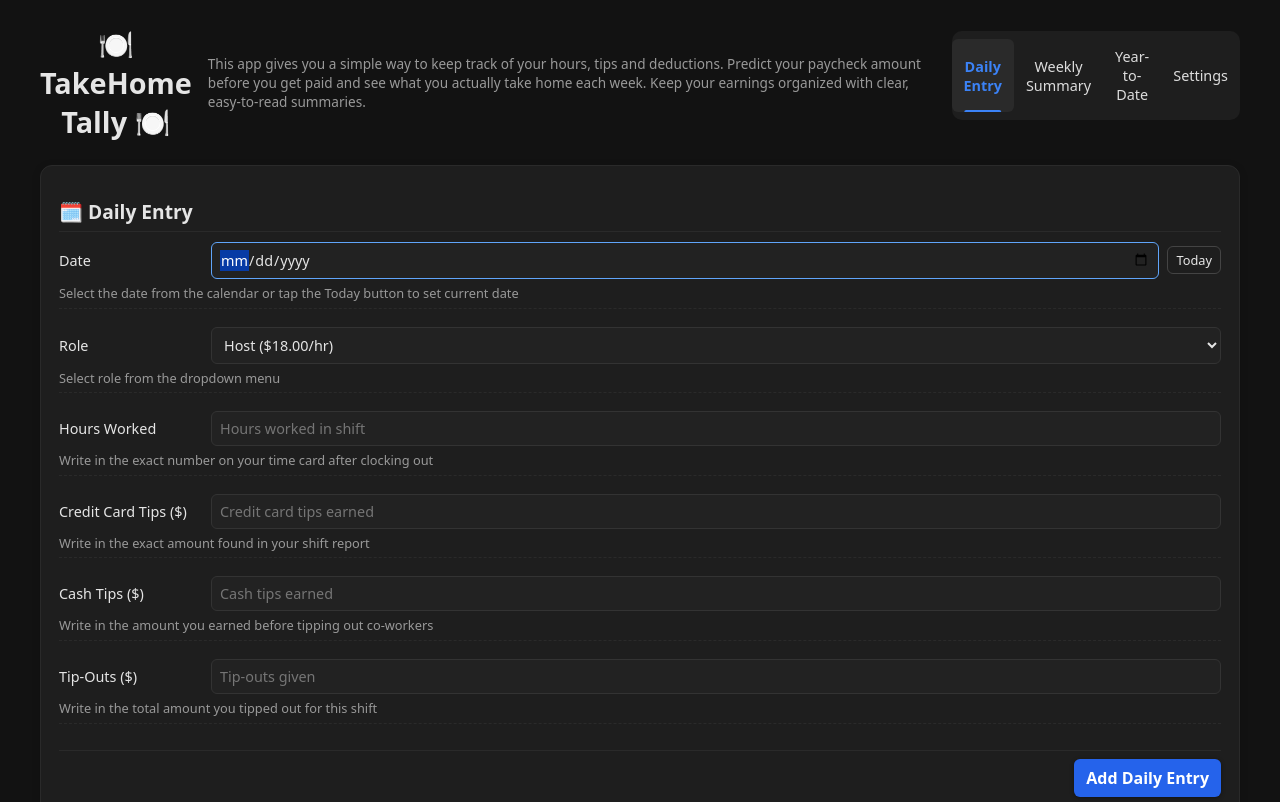
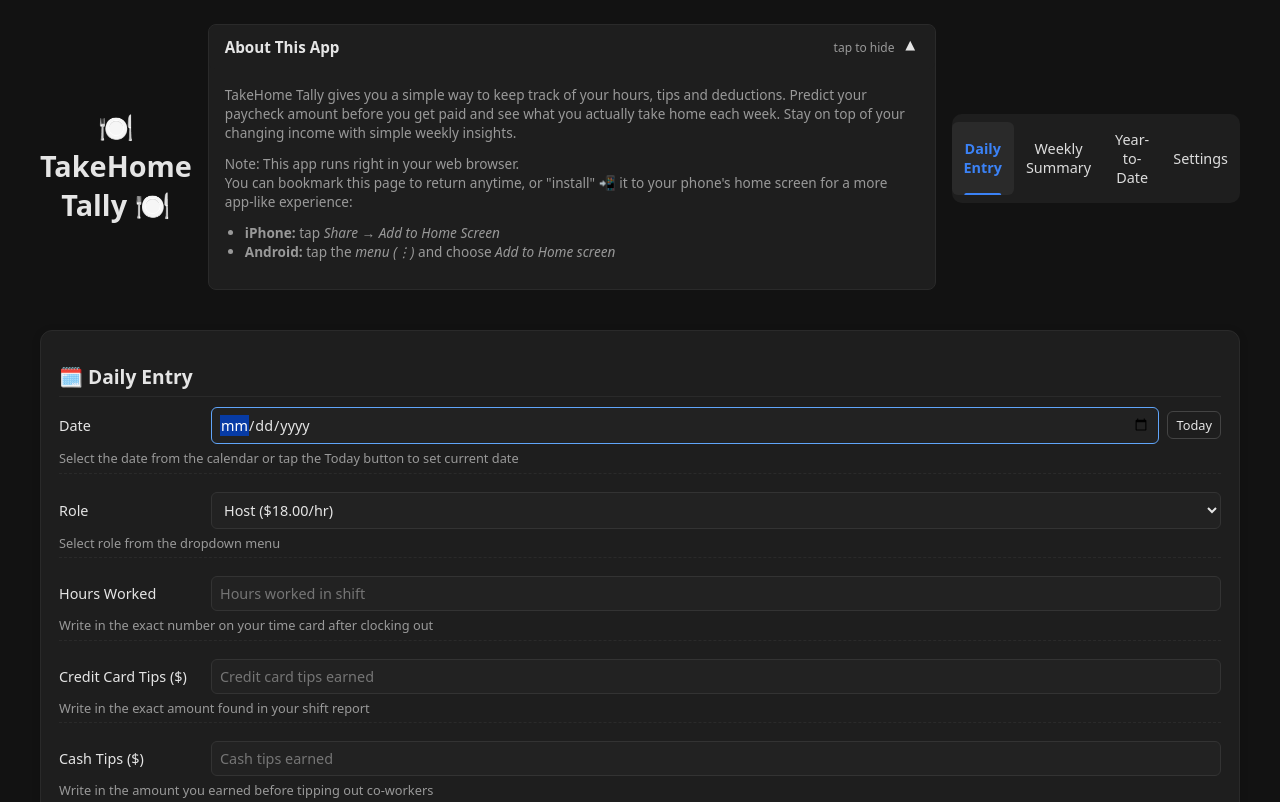
Before and after one commit to marjo-dev/take-home-tally, a plain HTML site: page index.html in a window 1280 px wide. Shown: the top 802 px of the page. Drawn offline with Linux system fonts and the light colour scheme.

Commit message:
Add expandable app description and update cache version
- Add expandable/collapsible app description section with toggle button
- Default state is expanded, users can hide/show description
- Arrow behavior matches weekly summary cards (rotates on toggle)
- Add 'tap to hide/expand' hint text for better UX
- Update service worker cache version to v2.1

```diff
--- a/index.html
+++ b/index.html
@@ -16,8 +16,24 @@
     <div class="wrap">
       <header class="app-header">
         <h1>🍽️ TakeHome Tally 🍽️</h1>
-        <p class="muted">This app gives you a simple way to keep track of your hours, tips and deductions. Predict your paycheck amount before you get paid and see what you actually take home each week. Keep your earnings organized with clear, easy-to-read summaries.
-        </p>
+        <div class="app-description">
+          <button type="button" class="app-description-toggle expanded" aria-expanded="true" aria-controls="app-description-content">
+            <span class="toggle-label">About This App</span>
+            <span class="toggle-hint muted">tap to hide</span>
+          </button>
+          <div id="app-description-content" class="app-description-content expanded">
+            <p class="muted">TakeHome Tally gives you a simple way to keep track of your hours, tips and deductions. Predict your paycheck amount before you get paid and see what you actually take home each week. Stay on top of your changing income with simple weekly insights.
+            </p>
+            <p class="muted">
+              Note: This app runs right in your web browser.<br>
+              You can bookmark this page to return anytime, or "install" 📲 it to your phone's home screen for a more app-like experience:
+            </p>
+            <ul class="muted">
+              <li><strong>iPhone:</strong> tap <em>Share → Add to Home Screen</em></li>
+              <li><strong>Android:</strong> tap the <em>menu (⋮)</em> and choose <em>Add to Home screen</em></li>
+            </ul>
+          </div>
+        </div>
         <!-- NAVIGATION BAR FOR MOBILE-FIRST LAYOUT -->
         <nav class="top-nav" aria-label="Primary pages">
           <button data-page="entry" aria-controls="page-entry">Daily Entry</button>
@@ -432,5 +448,32 @@
       const initialPage = document.querySelector(".page.active")?.id.replace("page-", "") || "entry";
       activatePage(initialPage);
     </script>
+    <!--APP DESCRIPTION TOGGLE SCRIPT-->
+    <script>
+      document.addEventListener("DOMContentLoaded", () => {
+        const toggleButton = document.querySelector(".app-description-toggle");
+        const content = document.getElementById("app-description-content");
+
+        if (toggleButton && content) {
+          toggleButton.addEventListener("click", () => {
+            const isExpanded = content.classList.contains("expanded");
+
+            if (isExpanded) {
+              content.classList.remove("expanded");
+              toggleButton.classList.remove("expanded");
+              toggleButton.setAttribute("aria-expanded", "false");
+              const hint = toggleButton.querySelector(".toggle-hint");
+              if (hint) hint.textContent = "tap to expand";
+            } else {
+              content.classList.add("expanded");
+              toggleButton.classList.add("expanded");
+              toggleButton.setAttribute("aria-expanded", "true");
+              const hint = toggleButton.querySelector(".toggle-hint");
+              if (hint) hint.textContent = "tap to hide";
+            }
+          });
+        }
+      });
+    </script>
   </body>
 </html>
--- a/service-worker.js
+++ b/service-worker.js
@@ -1,6 +1,6 @@
 // Restaurant Income Tracker Service Worker
 // Update CACHE_VERSION when you deploy new features to force cache refresh
-const CACHE_VERSION = 'v4';
+const CACHE_VERSION = 'v2.1';
 const CACHE_NAME = `income-tracker-${CACHE_VERSION}`;
 const ASSETS = [
   './',
--- a/style.css
+++ b/style.css
@@ -153,6 +153,90 @@ h2 {
 
 .app-header h1 {
   margin: 0;
+}
+
+/* App Description Expandable */
+.app-description {
+  margin-bottom: 16px;
+  border: 1px solid var(--card-border);
+  border-radius: 8px;
+  background: var(--card-bg);
+  overflow: hidden;
+}
+
+.app-description-toggle {
+  width: 100%;
+  display: flex;
+  justify-content: space-between;
+  align-items: center;
+  padding: 12px 16px;
+  background: var(--card-bg);
+  border: none;
+  color: var(--text);
+  font-size: 0.95rem;
+  font-weight: 600;
+  cursor: pointer;
+  transition: background 0.2s ease;
+  text-align: left;
+  position: relative;
+}
+
+.app-description-toggle:hover {
+  background: var(--ghost-hover);
+}
+
+.app-description-toggle .toggle-label {
+  flex: 1;
+}
+
+.app-description-toggle .toggle-hint {
+  font-size: 0.75rem;
+  font-weight: 400;
+  margin-right: 24px;
+}
+
+.app-description-toggle::after {
+  content: "▼";
+  font-size: 1.1em;
+  transition: transform 0.25s ease;
+  color: var(--text);
+  font-weight: 900;
+  opacity: 1;
+  display: inline-block;
+  position: absolute;
+  right: 16px;
+  top: 50%;
+  transform: translateY(-50%);
+  line-height: 1;
+}
+
+.app-description-toggle.expanded::after {
+  transform: translateY(-50%) rotate(180deg);
+}
+
+.app-description-content {
+  max-height: 0;
+  overflow: hidden;
+  transition: max-height 0.3s ease-out, padding 0.3s ease-out;
+  padding: 0 16px;
+}
+
+.app-description-content.expanded {
+  max-height: 500px;
+  padding: 16px;
+}
+
+.app-description-content p,
+.app-description-content ul {
+  margin: 12px 0;
+}
+
+.app-description-content p:first-child {
+  margin-top: 0;
+}
+
+.app-description-content ul {
+  padding-left: 20px;
 }
 
 @media (min-width: 768px) {
```
